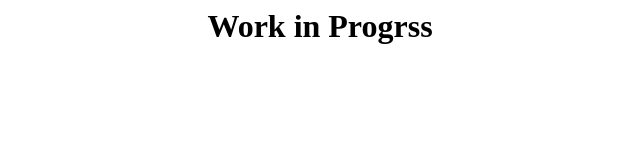
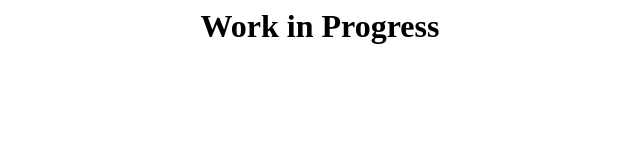
Before and after one commit to awesomesaucr/EverythingUNeed, a plain HTML site: page currency.html in a window 1280 px wide. Shown: the whole page, without its empty margins (320-960 px from the left). Drawn offline with Linux system fonts and the light colour scheme.

Commit message:
Update currency.html

```diff
--- a/currency.html
+++ b/currency.html
@@ -1,2 +1,2 @@
 <title>EUN Currency Converter</title>
-<center><h1>Work in Progrss</h1></center>
+<center><h1>Work in Progress</h1></center>
```
